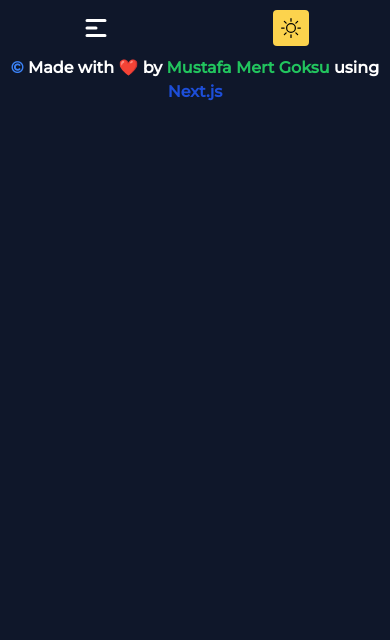
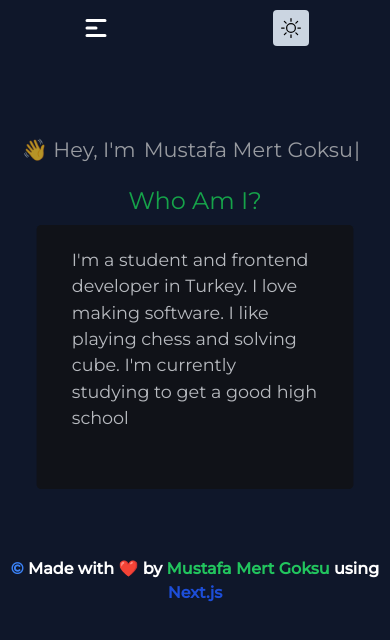
Before and after one commit to mustafamertgoksu/my-blog, a Next.js app: page /about in a window 390 px wide. Shown: the top 640 px of the page. Built offline with nearby package versions, Linux system fonts and the light colour scheme.

Commit message:
some styles changes

```diff
--- a/src/components/layout.tsx
+++ b/src/components/layout.tsx
@@ -8,10 +8,15 @@ import { datas } from '../datas/index';
 import { useToggleTheme } from '../hooks/useToggleTheme';
 import { NavbarContext } from '../context/navbar.context';
 import { useContext } from 'react';
+import styled from 'styled-components';
 
 type Props = {
   children: React.ReactNode;
 };
+
+export const Main = styled.main`
+  width: 100%;
+`;
 
 const Layout: FC<Props> = ({ children }) => {
   const { title } = useTitle();
@@ -41,7 +46,7 @@ const Layout: FC<Props> = ({ children }) => {
         onScroll={changeNavBackground}
       >
         <Navbar />
-        <main style={{ width: '100%' }}>{children}</main>
+        <Main>{children}</Main>
         <Footer />
       </div>
     </>
--- a/src/pages/404.tsx
+++ b/src/pages/404.tsx
@@ -1,21 +1,29 @@
-import { useRouter } from "next/router";
+import { useRouter } from 'next/router';
+import { useEffect } from 'react';
+import { useTitle } from '../hooks/useTitle';
 
 const Error = () => {
   const router = useRouter();
-
+  const { setTitle } = useTitle();
+  useEffect(() => {
+    setTitle('404 - Page Not Found');
+  }, [])
   return (
     <div className="p-4 flex justify-center items-center flex-col">
       <h4 className="text-3xl mb-4">
-        <span className="text-red-500">404 not found</span> -{" "}
+        <span className="text-red-500">404 not found</span> -{' '}
         <span className="text-blue-500"> are your lose you way?</span>
       </h4>
-      <button className="bg-green-900 text-white roundex py-4 px-4" onClick={() => router.push("/")}>
+      <button
+        className="bg-green-900 text-white roundex py-4 px-4"
+        onClick={() => router.push('/')}
+      >
         Return Home.
       </button>
     </div>
   );
 };
 
-Error.layoutProps = { title: "404", description: "Not found page" };
+Error.layoutProps = { title: '404', description: 'Not found page' };
 
 export default Error;
--- a/src/pages/about.tsx
+++ b/src/pages/about.tsx
@@ -1,13 +1,61 @@
-import type { NextPage } from "next";
-import { useEffect } from "react";
-import { useTitle } from "../hooks/useTitle";
+import type { NextPage } from 'next';
+import { useEffect } from 'react';
+import { useTitle } from '../hooks/useTitle';
+import { useToggleTheme } from '../hooks/useToggleTheme';
+import styles from '../styles/about.module.css'
+import { datas } from '../datas';
+import TypewriterComponent from 'typewriter-effect';
+import Typewriter from 'typewriter-effect';
 
 const About: NextPage = () => {
   const { setTitle } = useTitle();
+  const { theme } = useToggleTheme();
+  const isLightMode = theme === 'light';
   useEffect(() => {
-    setTitle("About");
+    setTitle('About');
   }, []);
-  return <main></main>;
+  return (
+    <div className="container">
+      <section className={styles.aboutSection}>
+        <h2
+          className={
+            !isLightMode ? styles.siteTitle : styles.lightSiteTitle
+          }
+        >
+          👋 Hey, {"I'm  "}
+          <div className="mx-2">
+            <TypewriterComponent
+              onInit={(typeWriter) =>
+                typeWriter.typeString(datas.siteTitle).start()
+              }
+            />
+          </div>
+        </h2>
+        <h2
+          className={
+            !isLightMode
+              ? 'my-5 text-2xl text-green-600'
+              : 'my-5 text-2xl text-green-900'
+          }
+        >
+          Who Am I?
+        </h2>
+        <div
+          className={
+            !isLightMode ? styles.aboutCard : styles.lightAboutCard
+          }
+        >
+          {datas.aboutParagraph}
+        </div>
+      </section>
+      <section className={styles.myLinks}>
+
+      </section>
+      <section className={styles.contact}>
+
+      </section>
+    </div>
+  );
 };
 
 export default About;
--- a/src/pages/index.tsx
+++ b/src/pages/index.tsx
@@ -16,6 +16,7 @@ import TypewriterComponent from 'typewriter-effect';
 import Techs from '../components/techs';
 import { getAllPosts } from '../lib/posts';
 import Link from 'next/link';
+import aboutStyles from '../styles/about.module.css';
 
 type Props = {
   posts: any;
@@ -38,11 +39,10 @@ const Home: NextPage<Props> = ({ posts }) => {
     searchRepos();
   }, []);
   return (
-    <>
-      <main className={styles.main}>
-        <section className={styles.aboutSection}>
+      <div className="container">
+        <section className={aboutStyles.aboutSection}>
           <h2
-            className={!isLightMode ? styles.siteTitle : styles.lightSiteTitle}
+            className={!isLightMode ? aboutStyles.siteTitle : aboutStyles.lightSiteTitle}
           >
             👋 Hey, {"I'm  "}
             <div className="mx-2">
@@ -63,7 +63,7 @@ const Home: NextPage<Props> = ({ posts }) => {
             Who Am I?
           </h2>
           <div
-            className={!isLightMode ? styles.aboutCard : styles.lightAboutCard}
+            className={!isLightMode ? aboutStyles.aboutCard : aboutStyles.lightAboutCard}
           >
             {datas.aboutParagraph}
           </div>
@@ -227,8 +227,7 @@ const Home: NextPage<Props> = ({ posts }) => {
             </div>
           ))}
         </section>
-      </main>
-    </>
+      </div>
   );
 };
 
--- a/src/styles/about.module.css
+++ b/src/styles/about.module.css
@@ -0,0 +1,135 @@
+.aboutSection {
+  @apply w-full flex flex-col items-center my-12;
+}
+
+.aboutCard {
+  @apply bg-[#111] w-80 h-72 text-[1.325rem] rounded px-8 py-5 text-white opacity-70 transition-all
+}
+
+.lightAboutCard {
+  @apply bg-gray-900 w-80 h-72 text-[1.325rem] rounded px-8 py-5 text-white opacity-90 transition-all
+}
+
+/* About Card Animation */
+
+.aboutCard::after {
+  content: '';
+  position: absolute;
+  top: 0;
+  left: 0;
+  width: 0;
+  height: 100%;
+  background-color: rgba(255, 255, 255, 0.4);
+  -webkit-transition: none;
+  -moz-transition: none;
+  transition: none;
+}
+
+.aboutCard:hover::after {
+  width: 120%;
+  background-color: rgba(255, 255, 255, 0);
+
+  -webkit-transition: all 0.4s ease-in-out;
+  -moz-transition: all 0.4s ease-in-out;
+  transition: all 0.4s ease-in-out;
+}
+
+.aboutCard:hover {
+  @apply w-80 h-72 rounded px-8 py-5 text-white opacity-60 scale-110
+}
+
+.lightAboutCard::after {
+  content: '';
+  position: absolute;
+  top: 0;
+  left: 0;
+  width: 0;
+  height: 100%;
+  background-color: rgba(255, 255, 255, 0.4);
+  -webkit-transition: none;
+  -moz-transition: none;
+  transition: none;
+}
+
+.lightAboutCard:hover::after {
+  width: 120%;
+  background-color: rgba(255, 255, 255, 0);
+
+  -webkit-transition: all 0.4s ease-in-out;
+  -moz-transition: all 0.4s ease-in-out;
+  transition: all 0.4s ease-in-out;
+}
+
+.lightAboutCard:hover {
+  @apply bg-gray-900 w-80 h-72 rounded px-8 py-5 text-white opacity-95 scale-110
+}
+
+@media(max-width: 768px) {
+  .aboutCard {
+    @apply bg-[#111] w-72 h-60 rounded px-8 py-5 text-white opacity-70 scale-110 text-base
+  }
+
+  .aboutCard:hover {
+    @apply w-72 h-60 rounded px-8 py-5 text-white opacity-90 scale-110
+  }
+
+  .lightAboutCard {
+    @apply w-72 h-60 text-base scale-110
+  }
+
+  .lightAboutCard:hover {
+    @apply w-72 h-60
+  }
+}
+
+.siteTitle {
+  @apply flex text-3xl text-neutral-300 opacity-70
+}
+
+.lightSiteTitle {
+  @apply flex text-3xl text-black opacity-90
+}
+
+@media(max-width: 768px) {
+  .siteTitle {
+    font-size: 1.5rem;
+    line-height: 2rem;
+  }
+
+  .lightSiteTitle {
+    font-size: 1.5rem;
+    line-height: 2rem;
+  }
+}
+
+@media(max-width: 400px) {
+  .siteTitle {
+    font-size: 1.3rem;
+    line-height: 1.8rem;
+  }
+
+  .lightSiteTitle {
+    font-size: 1.3rem;
+    line-height: 1.8rem;
+  }
+}
+
+@media(max-width: 345px) {
+  .siteTitle {
+    font-size: 1.1rem;
+    line-height: 1.6rem;
+  }
+
+  .lightSiteTitle {
+    font-size: 1.1rem;
+    line-height: 1.6rem;
+  }
+}
+
+.myLinks {
+
+}
+
+.contact {
+
+}
--- a/src/styles/globals.css
+++ b/src/styles/globals.css
@@ -21,4 +21,8 @@
   #__next {
     height: 100%;
   }
+
+  .container {
+    @apply py-8 w-full h-full
+  }
 }
--- a/src/styles/layout.module.css
+++ b/src/styles/layout.module.css
@@ -4,6 +4,6 @@
 }
 
 .lightWrapper {
-  @apply h-full w-full bg-gray-100 opacity-[0.96] flex flex-col items-center overflow-auto;
+  @apply h-full w-full bg-slate-100 opacity-[0.96] flex flex-col items-center overflow-auto;
     font-family: 'Montserrat', sans-serif;
 }
--- a/src/styles/navbar.module.css
+++ b/src/styles/navbar.module.css
@@ -9,7 +9,7 @@
 }
 
 .scrolledNav {
-  @apply w-full h-14 py-4 flex items-center justify-evenly sticky top-0 bg-black opacity-95;
+  @apply w-full h-14 py-4 flex items-center justify-evenly sticky top-0 bg-zinc-900;
     z-index: 999;
 }
 
@@ -70,7 +70,7 @@
 }
 
 .navLink {
-  @apply text-white mx-2 px-4 py-3 opacity-90 transition-all hover:bg-neutral-700 rounded;
+  @apply text-white mx-2 px-4 py-3 opacity-90 transition-all hover:bg-slate-800 rounded;
 }
 
 .lightNavLink {
@@ -79,20 +79,20 @@
 
 .navLink:hover {
   border-bottom: 1px solid #ccc;
-  @apply opacity-60;
+  @apply opacity-70;
 }
 
 .lightNavLink:hover {
   border-bottom: 1px solid #222;
-  @apply opacity-60;
+  @apply opacity-70;
 }
 
 .modeToggleBtn {
-  @apply bg-amber-300 px-2 py-2 rounded text-xl
+  @apply bg-slate-300 px-2 py-2 rounded text-xl
 }
 
 .lightModeToggleBtn {
-  @apply bg-black opacity-90 px-2 py-2 rounded text-xl text-white
+  @apply bg-slate-900 px-2 py-2 rounded text-xl text-white
 }
 
 .navIcon {
```
Also changed, not shown: src/styles/home.module.css (+1 -133 lines), 2 other files (tests, documents, lock files or other folders).
